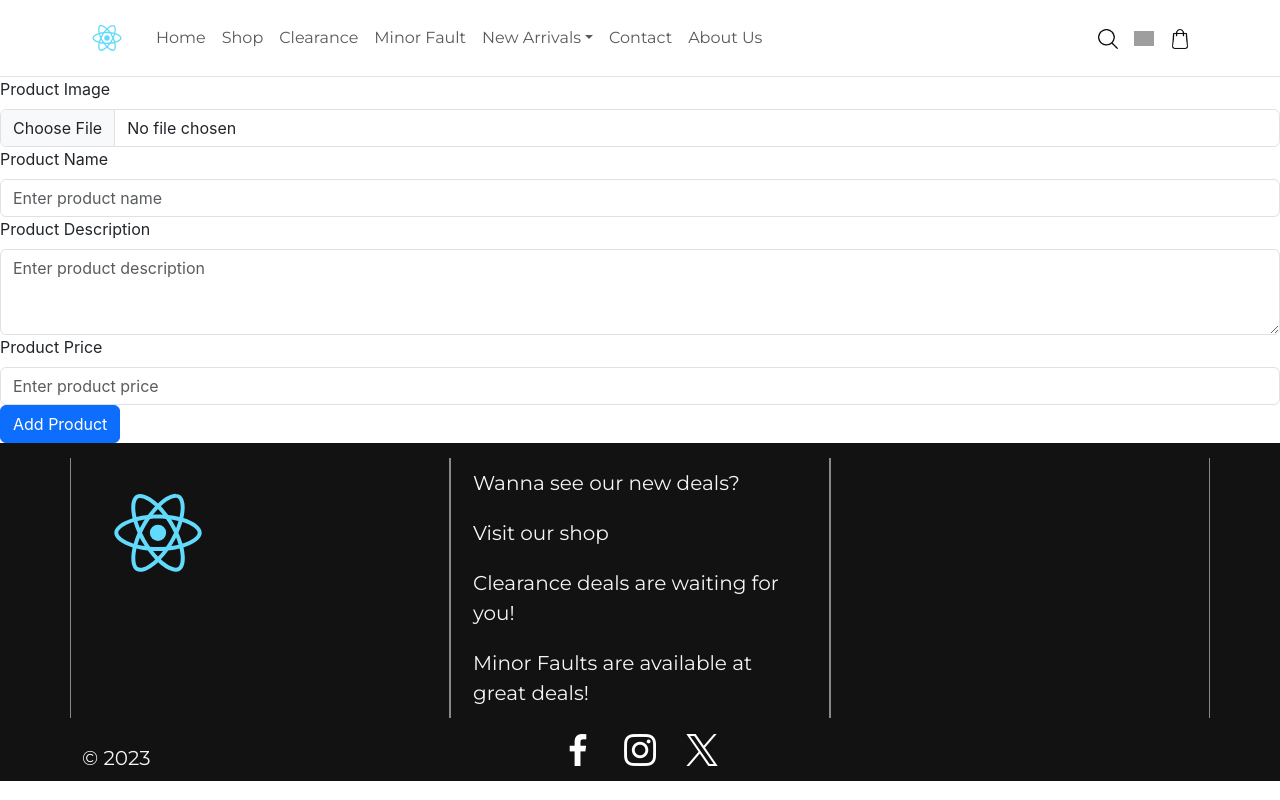
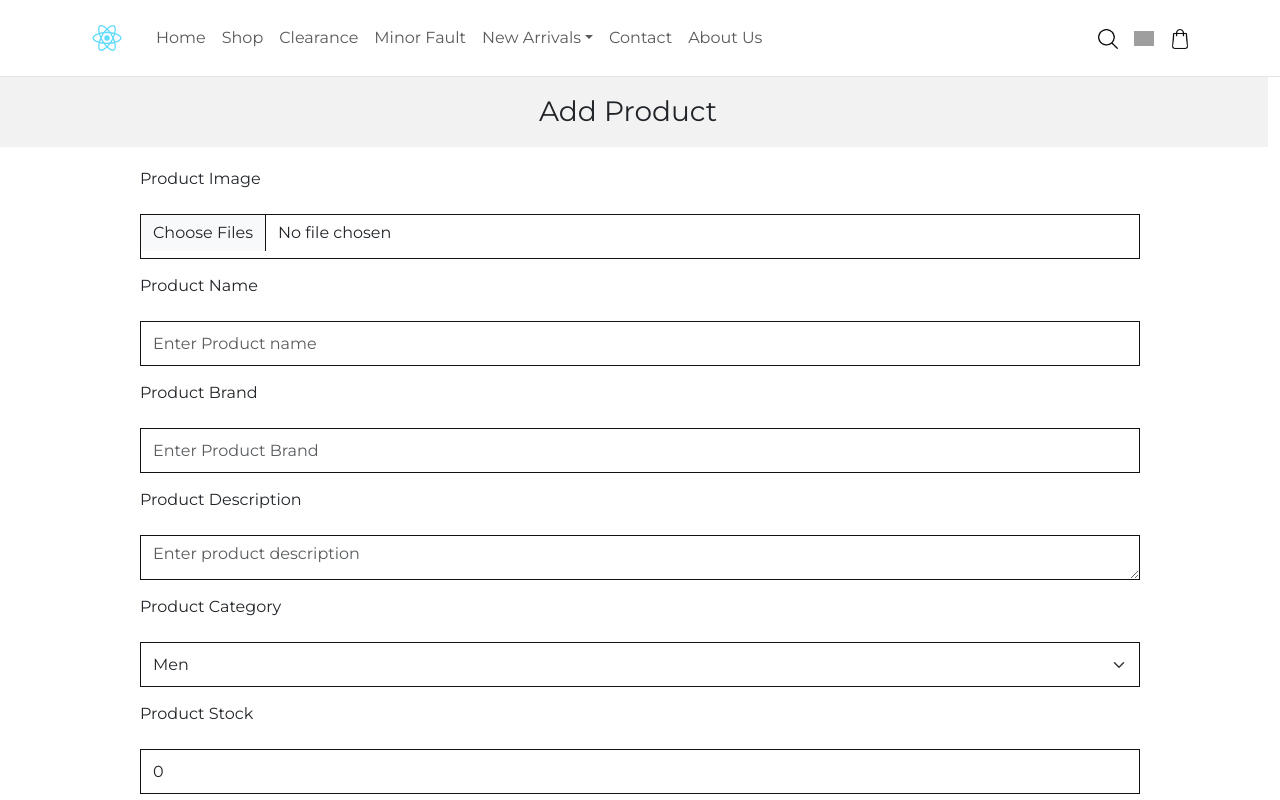
Before and after one commit to AhmadHanif12/Mern-Project, a React (Create React App) app in the folder Fashion Front/client/: page /addproduct in a window 1280 px wide. Shown: the top 800 px of the page. Built offline with nearby package versions, Linux system fonts and the light colour scheme; grey boxes are pictures that could not be loaded; the HTML template or start-up script is replaced by a standard one.

Commit message:
Commit 1 22nd Nov: Completed front end of addproduct

```diff
--- a/Fashion Front/client/src/App.css
+++ b/Fashion Front/client/src/App.css
@@ -131,10 +131,18 @@
 .customform
 {
   border-radius: 0;
-  border-color: #121212;
+  border-color: #121212 !important;
   border-width: 1px;
 
   height: 45px;
+  box-shadow: none !important;
+}
+
+.customform:focus
+{
+  border-color: #121212 !important;
+  border-width: 2px;
+  box-shadow: none !important;
 }
 
 .no-outline:focus {
--- a/Fashion Front/client/src/Components/AddProduct/AddProduct.css
+++ b/Fashion Front/client/src/Components/AddProduct/AddProduct.css
@@ -0,0 +1,65 @@
+.customCol {
+    display: flex; /* Add this to make sure child elements don't overflow */
+    align-items: center;
+    max-width: 80%;
+    margin: 0 auto;
+
+}
+
+
+.customtitle {
+    font-family: 'Montserrat', sans-serif;
+    background-color: hsl(0, 0%, 95%);
+    text-align: center;
+
+    /* Set the height as per your requirement */
+    height: 70px; /* Adjust the height value as needed */
+
+    width: 100%;
+    /* Center the content vertically using flexbox */
+    display: flex;
+    align-items: center;
+}
+
+.customtitle h3 {
+    font-weight: 400;
+    /* Optionally, you can add margin to give some space around the h3 element */
+    margin: 0;
+}
+
+.custombutton1
+{
+  border-radius: 0;
+  background-color: #121212;
+  font-family: 'Montserrat', sans-serif;
+
+  height: 50px;
+  border-color: #121212 !important;
+
+  margin-bottom: 10px;
+  border-radius: 5px;
+}
+.custombutton1:active {
+    background-color: #090909 !important;
+    border-color: #000000 !important;
+    color: #ffffff;
+
+  }
+  .custombutton1:hover {
+    background-color: #ffffff ;
+    border-color: #000000 ;
+    color: #121212;
+  }
+
+
+.customforms{
+    font-family: 'Montserrat', sans-serif;
+
+    margin-top: 20px;
+}
+
+/* .custonform:focus{
+    border-color: #121212;
+    outline: none;
+    box-shadow: none !important;
+} */
--- a/Fashion Front/client/src/Components/AddProduct/AddProduct.js
+++ b/Fashion Front/client/src/Components/AddProduct/AddProduct.js
@@ -1,38 +1,90 @@
 import React from 'react'
-
-import { Form, Button } from 'react-bootstrap'
+import './AddProduct.css'
+import { Row, Col, Container, Form, Button } from 'react-bootstrap'
 
 function AddProduct() {
+    const [product, setProduct] = React.useState({
+        productName: '',
+        productDescription: '',
+        productPrice: 0,
+        productImage: [],
+        productBrand: '',
+        productCategory: '',
+        productStock: 0
+    });
+
+    const handleChange = (e) => {
+        const { name, value, type, files } = e.target;
+        if (type === 'file') {
+            // Handle file input separately to support multiple files
+            const fileArray = Array.from(files);
+            setProduct((prev) => ({
+                ...prev,
+                [name]: fileArray,
+            }));
+        } else {
+            // Handle other input types
+            setProduct((prev) => ({
+                ...prev,
+                [name]: value,
+            }));
+        }
+
+    }
+
     return (
-        <div>
-            {/* Form to get data regarding the new product being launched by the seller */}
+
+        <Col>
+            <Row className='customtitle'>
+                <h3>Add Product</h3>
+            </Row>
+            <Row className='customCol'>
+
                 <Form>
 
-                <Form.Group controlId="productImage">
+                    <Form.Group controlId="productImage" className='customforms'>
                         <Form.Label>Product Image</Form.Label>
-                    <Form.Control type="file" />
+                        <Form.Control name='productImage' onChange={handleChange} className='customform' type="file" multiple accept=".jpg, .jpeg, .png" />
+                        <Form.Label>Product Name</Form.Label>
+                        <Form.Control name='productName' value={product.productName} onChange={handleChange} className='customform' type="text" placeholder="Enter Product name" />
+                        <Form.Label>Product Brand</Form.Label>
+                        <Form.Control name='productBrand' value={product.productBrand} onChange={handleChange} className='customform' type="text" placeholder="Enter Product Brand" />
+                        <Form.Label>Product Description</Form.Label>
+                        <Form.Control name='productDescription' value={product.productDescription} onChange={handleChange} as="textarea" className='customform' rows={3} placeholder="Enter product description" />
+                        <Form.Label>Product Category</Form.Label>
+
+                        <Form.Select name='productCategory' value={product.productCategory} onChange={handleChange} className='customform'>
+                            <option value="men">Men</option>
+                            <option value="women">Women</option>
+                            <option value="kids">Kids</option>
+                            <option value="minor-fault">Minor Fault</option>
+                            <option value="clearance">Clearance</option>
+                        </Form.Select>
+                        <Form.Label>Product Stock</Form.Label>
+                        <Form.Control name='productStock' value={product.productStock} onChange={handleChange} className='customform' type="number" placeholder="Enter product Stock" />
+                        <Form.Label>Product Price</Form.Label>
+                        <Form.Control name='productPrice' value={product.productPrice} onChange={handleChange} className='customform' type="number" placeholder="Enter product price" />
                     </Form.Group>
-                <Form.Group controlId="productName">
-                    <Form.Label>Product Name</Form.Label>
-                    <Form.Control type="text" placeholder="Enter product name" />
+                    {/* <Form.Group controlId="productName">
+
                     </Form.Group>
 
                     <Form.Group controlId="productDescription">
-                    <Form.Label>Product Description</Form.Label>
-                    <Form.Control as="textarea" rows={3} placeholder="Enter product description" />
+
                     </Form.Group>
 
                     <Form.Group controlId="productPrice">
-                    <Form.Label>Product Price</Form.Label>
-                    <Form.Control type="number" placeholder="Enter product price" />
-                </Form.Group>
 
-                <Button variant="primary" type="submit">
+                    </Form.Group> */}
+
+                    <Button className='custombutton1' variant="primary" type="submit">
                         Add Product
                     </Button>
                 </Form>
+            </Row>
+                    {console.log(product)}
+        </Col>
 
-        </div>
     )
 }
 
```
Lines whose indentation alone changed are shown as unchanged.
